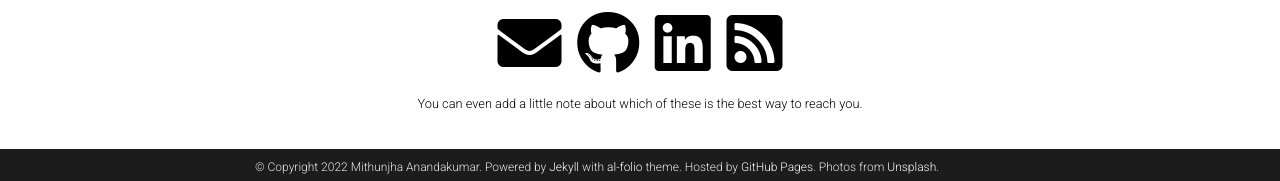
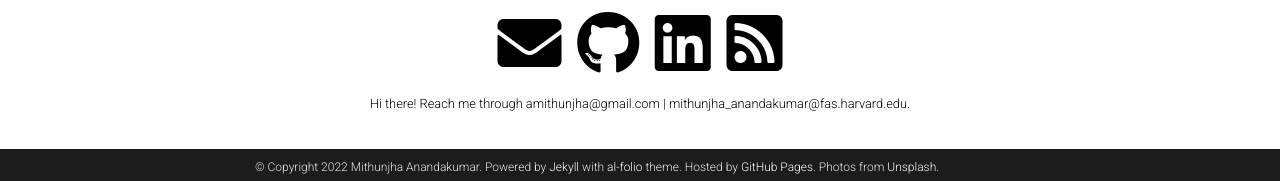
Before and after one commit to Mithunjha/Mithunjha.github.io, a Jekyll site: the page built from _pages/about.md, in a window 1280 px wide and 1332 px high. Shown: the part 1148-1329 px from the top of the window. Built offline with Jekyll 4.4.1, drawn with Linux system fonts in a browser that asks for light colours; full-size pictures stand in for the smaller copies a plugin makes; emoji names are drawn with the system emoji font; comment, search, counter and statistics services are not loaded; a style sheet for code colours, icons or effects is not loaded.

Commit message:
Update _config.yml

```diff
--- a/_config.yml
+++ b/_config.yml
@@ -94,7 +94,7 @@ facebook_id: # your facebook id
 discord_id: # your discord id (18-digit unique numerical identifier)
 
 contact_note: >
-  You can even add a little note about which of these is the best way to reach you.
+  Hi there! Reach me through amithunjha@gmail.com | mithunjha_anandakumar@fas.harvard.edu.
 # -----------------------------------------------------------------------------
 # Analytics and search engine verification
 # -----------------------------------------------------------------------------
```
